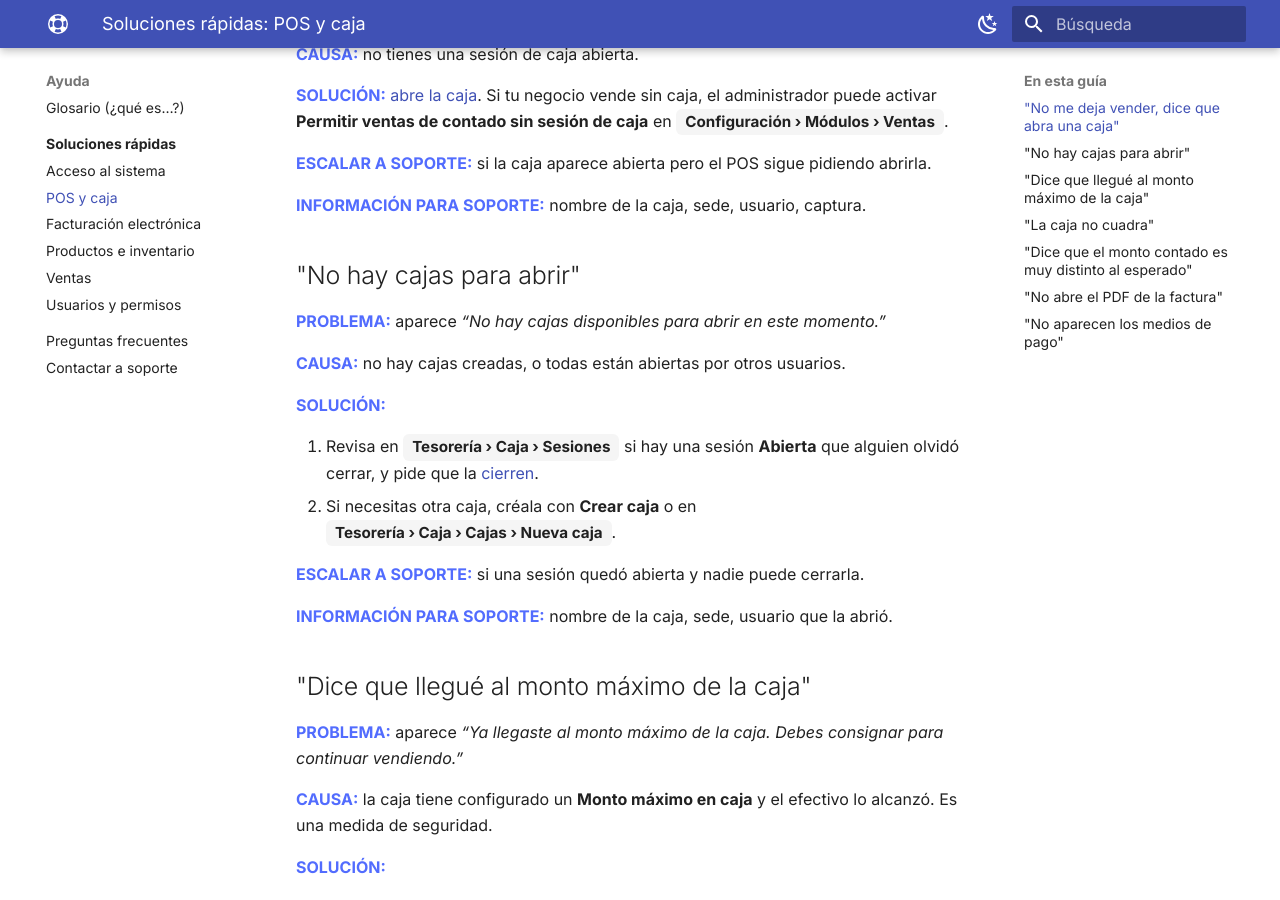
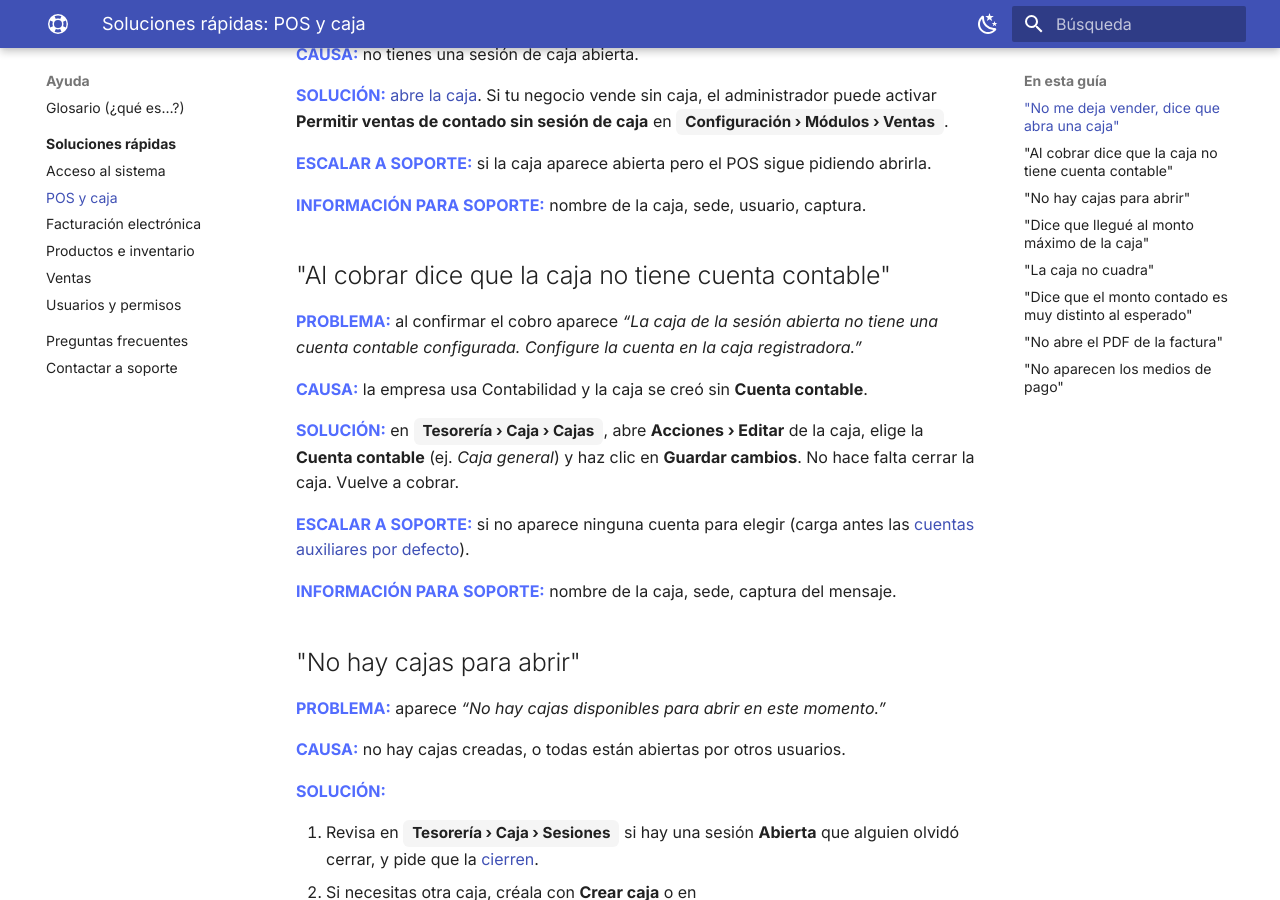
Before and after one commit to Cosmox-SAS/inventy-help, an MkDocs documentation site: the page built from docs/soluciones-rapidas/pos-caja.md, in a window 1280 px wide and 900 px high, scrolled down 413 px. Built offline with MkDocs 1.6.1 and Material for MkDocs 9.7.7, drawn with Linux system fonts in a browser that asks for light colours.

Commit message:
feat: venta real en el POS de la demo y guías con el error de caja sin cuenta contable
Co-Authored-By: Claude Opus 5.5 <noreply@anthropic.com>

```diff
--- a/docs/assets/capturas/pendientes.txt
+++ b/docs/assets/capturas/pendientes.txt
@@ -26,12 +26,6 @@ assets/capturas/pos/cierre-de-caja/paso-3.png
 assets/capturas/pos/cierre-de-caja/paso-4.png
 assets/capturas/pos/cierre-de-caja/paso-5.png
 assets/capturas/pos/cierre-de-caja/paso-6.png
-assets/capturas/pos/vender-en-pos/paso-3.png
-assets/capturas/pos/vender-en-pos/paso-4.png
-assets/capturas/pos/vender-en-pos/paso-5.png
-assets/capturas/pos/vender-en-pos/paso-6.png
-assets/capturas/pos/vender-en-pos/paso-7.png
-assets/capturas/pos/vender-en-pos/paso-8.png
 assets/capturas/primeros-pasos/activar-modulos/paso-4.png
 assets/capturas/primeros-pasos/configurar-empresa/paso-1.png
 assets/capturas/primeros-pasos/configurar-empresa/paso-2.png
--- a/docs/soluciones-rapidas/pos-caja.md
+++ b/docs/soluciones-rapidas/pos-caja.md
@@ -24,6 +24,18 @@ tags:
 **ESCALAR A SOPORTE:** si la caja aparece abierta pero el POS sigue pidiendo abrirla.
 
 **INFORMACIÓN PARA SOPORTE:** nombre de la caja, sede, usuario, captura.
+
+## "Al cobrar dice que la caja no tiene cuenta contable"
+
+**PROBLEMA:** al confirmar el cobro aparece *“La caja de la sesión abierta no tiene una cuenta contable configurada. Configure la cuenta en la caja registradora.”*
+
+**CAUSA:** la empresa usa Contabilidad y la caja se creó sin **Cuenta contable**.
+
+**SOLUCIÓN:** en <span class="ruta">Tesorería › Caja › Cajas</span>, abre **Acciones › Editar** de la caja, elige la **Cuenta contable** (ej. *Caja general*) y haz clic en **Guardar cambios**. No hace falta cerrar la caja. Vuelve a cobrar.
+
+**ESCALAR A SOPORTE:** si no aparece ninguna cuenta para elegir (carga antes las [cuentas auxiliares por defecto](../contabilidad/cuentas-auxiliares.md)).
+
+**INFORMACIÓN PARA SOPORTE:** nombre de la caja, sede, captura del mensaje.
 
 ## "No hay cajas para abrir"
 
```
Also changed, not shown: docs/pos/crear-caja.md (+2 -2 lines), docs/pos/vender-en-pos.md (+1 -0 lines), gestion/capturas-reporte.md (+2 -2 lines), gestion/estado-articulos.md (+7 -6 lines), docs/assets/capturas/pos/vender-en-pos/paso-1.png, docs/assets/capturas/pos/vender-en-pos/paso-2.png, docs/assets/capturas/pos/vender-en-pos/paso-3.png, docs/assets/capturas/pos/vender-en-pos/paso-4.png, docs/assets/capturas/pos/vender-en-pos/paso-5.png, docs/assets/capturas/pos/vender-en-pos/paso-6.png, docs/assets/capturas/pos/vender-en-pos/paso-7.png, docs/assets/capturas/pos/vender-en-pos/paso-8.png, 2 other files.
